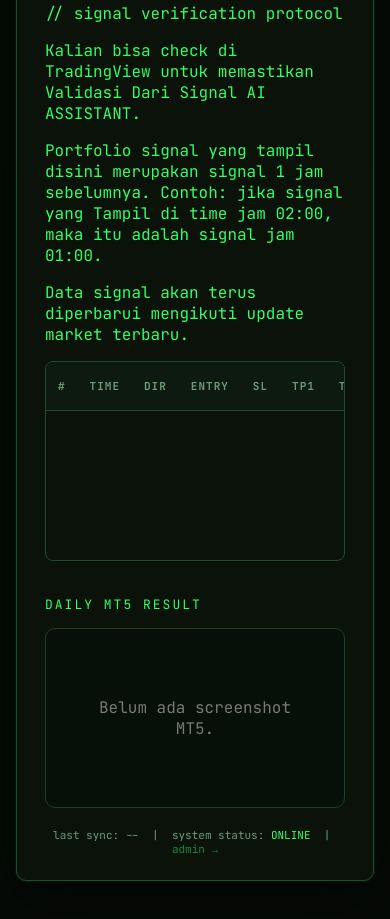
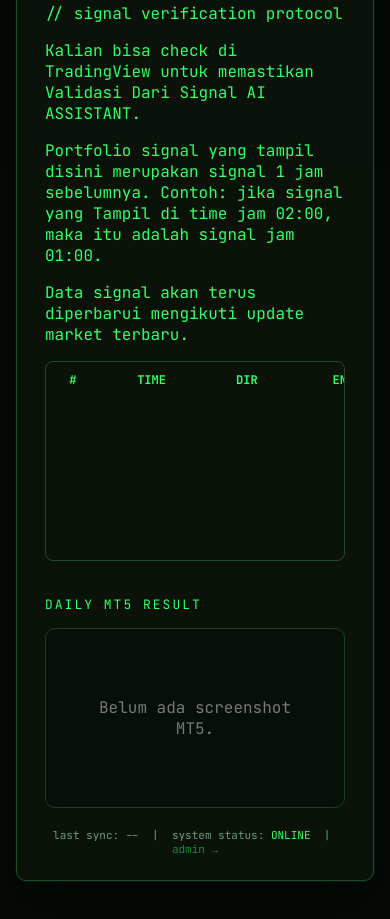
Before and after one commit to yuriandiarma15-lang/websitePorto, a website: page public/index.html in a window 390 px wide. Shown: the part 676-1595 px from the top of the page. Drawn offline with Linux system fonts and the light colour scheme; no server answers.

Commit message:
Update style.css

```diff
--- a/public/css/style.css
+++ b/public/css/style.css
@@ -257,25 +257,28 @@ main#app {
 }
 .admin-link:hover { color: var(--green); text-decoration: underline; }
 
-.table-wrap {
-  border: 1px solid var(--border);
-  border-radius: 8px;
-  overflow: hidden;
-  min-height: 200px;
+.table-wrap{
+    display:block;
+    width:100%;
+    border:1px solid var(--border);
+    border-radius:8px;
+    overflow-x:auto;
+    overflow-y:hidden;
+    -webkit-overflow-scrolling:touch;
+    min-height:200px;
 }
+
 .signal-table {
   width: 100%;
+  min-width: 900px;   /* supaya semua kolom tetap ada */
   border-collapse: collapse;
   font-size: 13px;
 }
-.signal-table thead th {
-  background: #0d1a0f;
-  color: var(--text-muted);
-  text-align: left;
-  padding: 10px 12px;
-  font-size: 11px;
-  letter-spacing: 1px;
-  border-bottom: 1px solid var(--border);
+.signal-table{
+    width:max-content;
+    min-width:900px;
+    border-collapse:collapse;
+    font-size:13px;
 }
 .signal-table tbody td {
   padding: 9px 12px;
@@ -435,3 +438,27 @@ button:focus-visible {
 .error-text{
     color:#ff5555;
 }
+/* ===========================
+   MOBILE TABLE
+=========================== */
+
+@media (max-width:768px){
+
+    .table-wrap{
+        overflow-x:auto;
+        overflow-y:hidden;
+        -webkit-overflow-scrolling:touch;
+    }
+
+    .signal-table{
+        min-width:900px;
+    }
+
+    .signal-table th,
+    .signal-table td{
+        white-space:nowrap;
+        padding:10px 8px;
+        font-size:12px;
+    }
+
+}
```
